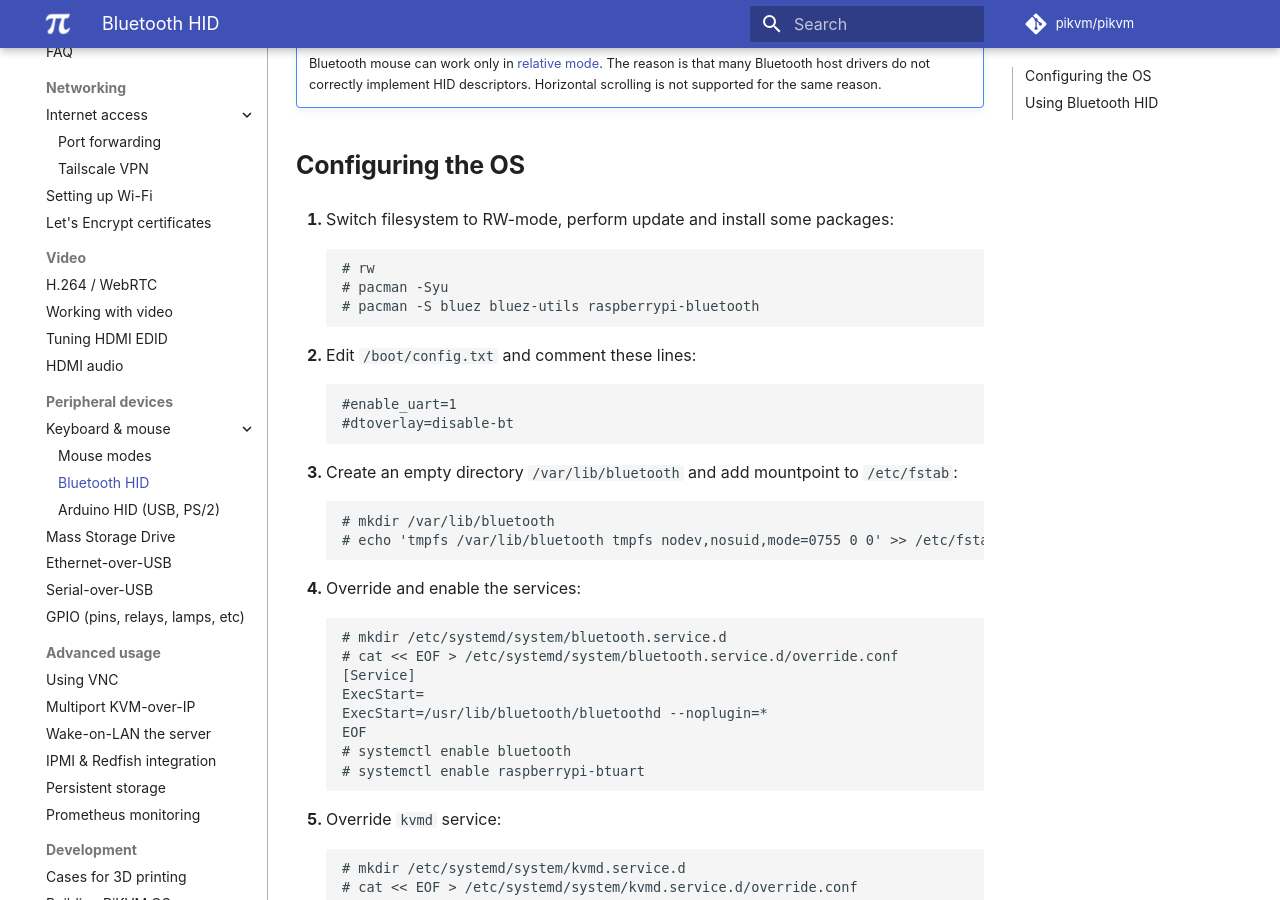
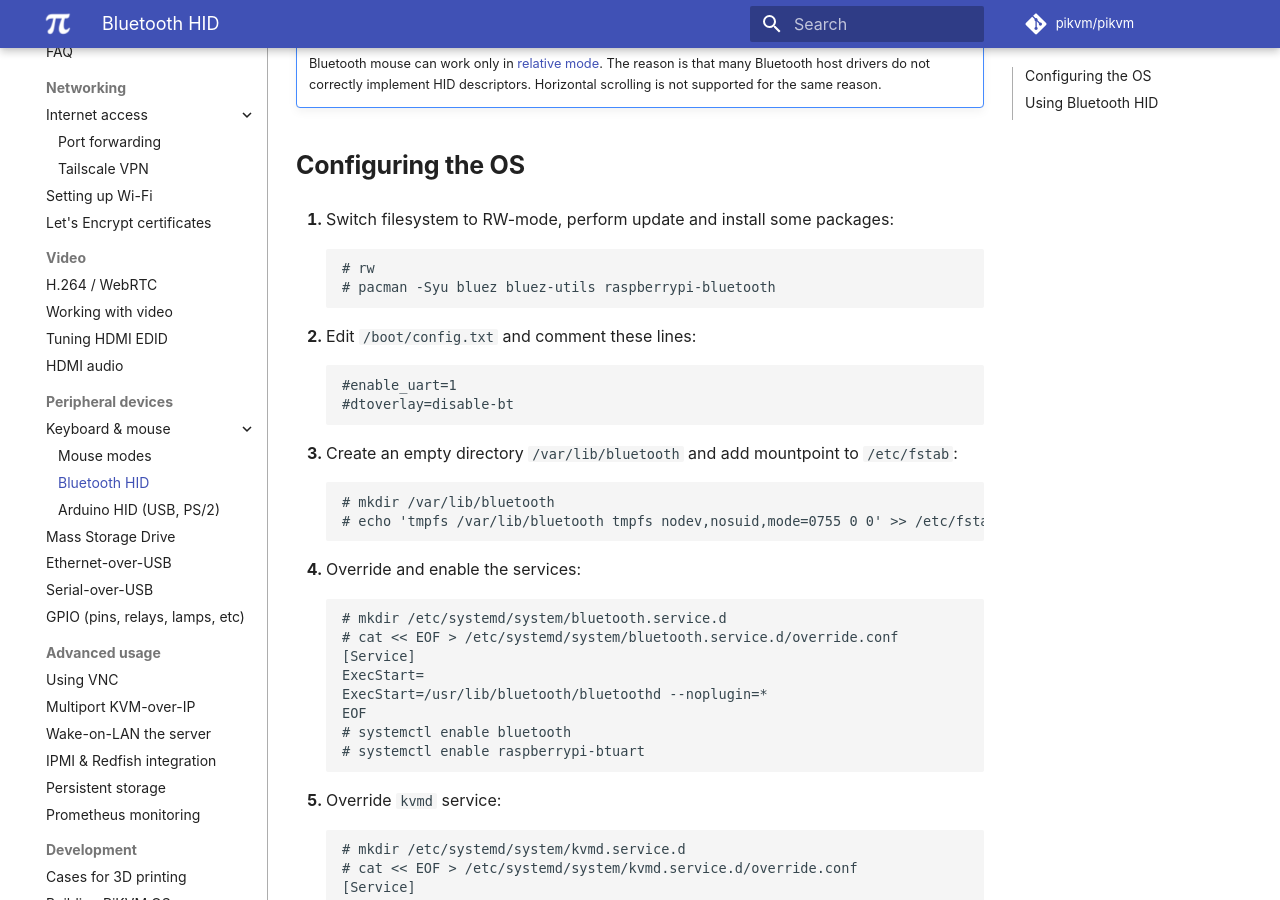
Before and after one commit to pikvm/pikvm, an MkDocs documentation site: the page built from docs/bluetooth_hid.md, in a window 1280 px wide and 900 px high, scrolled down 453 px. Built offline with MkDocs 1.6.1 and Material for MkDocs 9.7.7, drawn with Linux system fonts in a browser that asks for light colours; some web fonts are replaced; comment, search, counter and statistics services are not loaded.

Commit message:
remove unnecessary sync command from bluetooth_hid.md

````diff
--- a/docs/bluetooth_hid.md
+++ b/docs/bluetooth_hid.md
@@ -16,8 +16,7 @@
 
     ```
     # rw
-    # pacman -Syu
-    # pacman -S bluez bluez-utils raspberrypi-bluetooth
+    # pacman -Syu bluez bluez-utils raspberrypi-bluetooth
     ```
 
 2. Edit `/boot/config.txt` and comment these lines:
````
